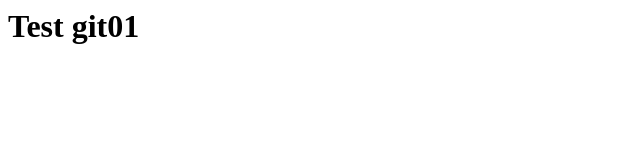
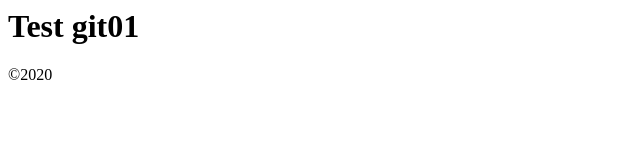
Before and after one commit to dgolubov/group-linux-4, a plain HTML site: page index.html in a window 1280 px wide. Shown: the full height of the page, 0-640 px from the left. Drawn offline with Linux system fonts and the light colour scheme.

Commit message:
Add footer

```diff
--- a/index.html
+++ b/index.html
@@ -4,5 +4,7 @@
 </head>
 <body>
 <h1>Test git01</h1>
+<footer>
+&copy;2020
 </body>
 </html>
```
